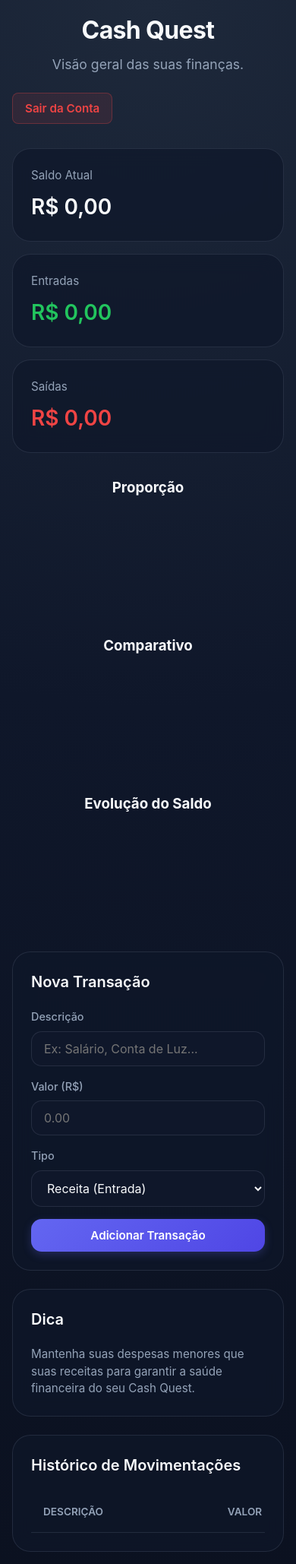
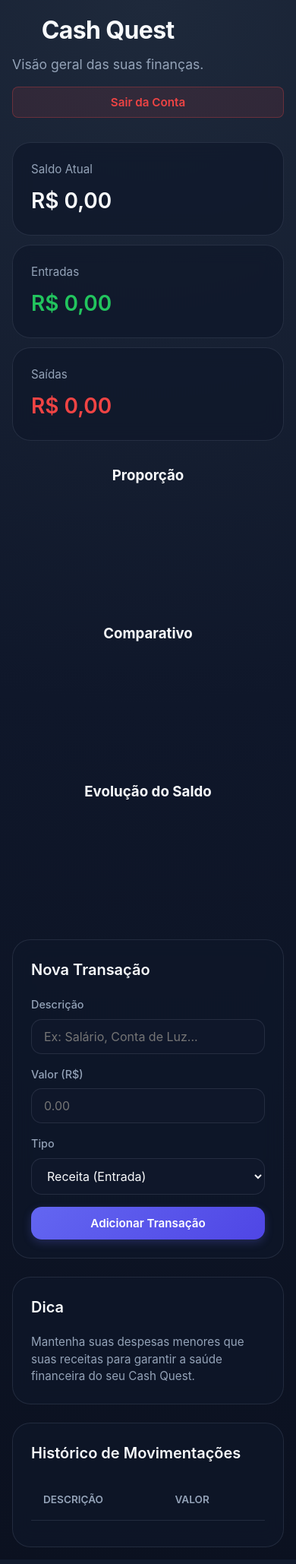
Before and after one commit to barcelos00/cash_quest, a PHP site: page / in a window 390 px wide. Shown: the whole page at 76% size. Run offline with PHP 8.4, Linux system fonts and the light colour scheme; lists and menus that the app fills with data are empty; a map, chart or similar area stays blank.

Commit message:
responsividade

```diff
--- a/frontend/style.css
+++ b/frontend/style.css
@@ -255,23 +255,60 @@ tbody td {
     pointer-events: none;
 }
 
-@media (max-width: 900px) {
-    .controls {
-        grid-template-columns: 1fr;
-    }
-}
-
-@media (max-width: 680px) {
+/* ==========================================
+   RESPONSIVIDADE (MOBILE & TABLET) - CORRIGIDA
+   ========================================== */
+@media (max-width: 768px) {
     .app-shell {
         padding: 16px;
     }
 
     .hero {
-        grid-template-columns: 1fr;
+        flex-direction: column;
+        align-items: flex-start;
+        gap: 16px;
         text-align: center;
+        display: flex;
+    }
+
+    .header-actions {
+        width: 100%;
+        flex-direction: column;
+        align-items: stretch !important;
+    }
+
+    .header-actions input,
+    .header-actions button {
+        width: 100%;
     }
 
     .summary-card {
         grid-template-columns: 1fr;
+        gap: 12px;
+    }
+
+    .controls {
+        grid-template-columns: 1fr;
+        display: flex;
+        flex-direction: column;
+    }
+
+    .transaction-form,
+    .filters-card {
+        width: 100%;
+    }
+
+    .insights-section {
+        grid-template-columns: 1fr !important;
+    }
+
+    .table-wrapper {
+        overflow-x: auto;
+        -webkit-overflow-scrolling: touch;
+        padding-bottom: 10px;
+    }
+
+    table {
+        min-width: 500px;
     }
 }
```
Also changed, not shown: frontend/login.css (+10 -0 lines).
